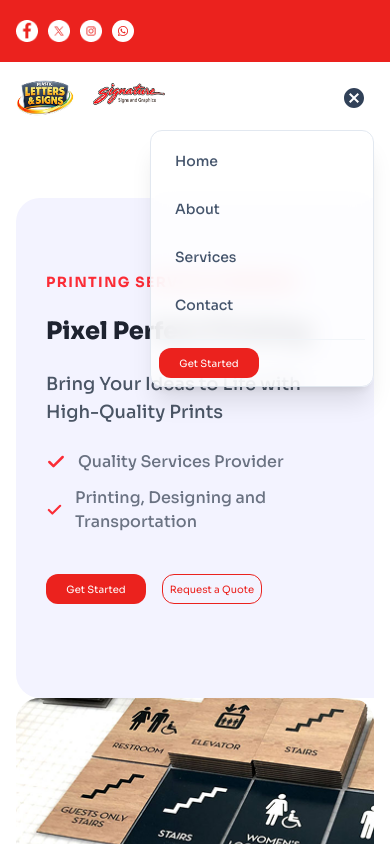
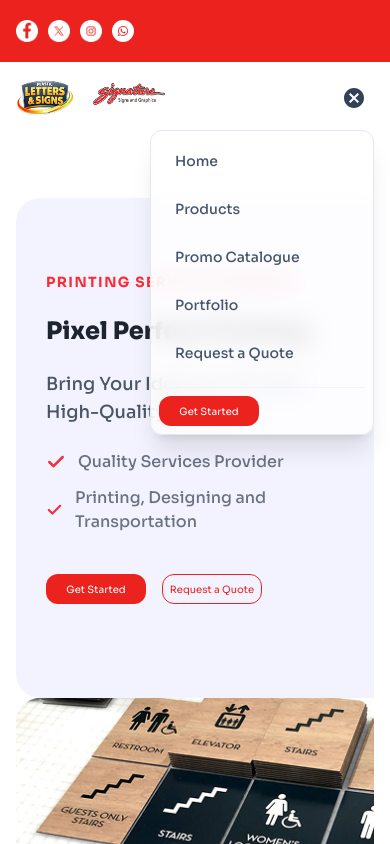
Before and after one commit to RaiyanSohel-byte/printera-website, a Next.js app: page / in a window 390 px wide. Both pictures are taken after a click on the button 354 px from the left and 98 px from the top of the page. Shown: the top 844 px of the page. Built offline with nearby package versions, Linux system fonts and the light colour scheme.

Commit message:
navlink changed for mobile

```diff
--- a/app/components/home/ShopByProduct.jsx
+++ b/app/components/home/ShopByProduct.jsx
@@ -9,6 +9,7 @@ import product5 from "../../../public/Products/product5.png";
 import product6 from "../../../public/Products/product6.png";
 import product7 from "../../../public/Products/product7.png";
 import product8 from "../../../public/Products/product8.png";
+import Link from "next/link";
 const PRODUCTS = [
   {
     id: 1,
@@ -139,13 +140,13 @@ export default function ShopByProduct() {
 
         {/* Footer Link */}
         <div className="mt-12 text-center">
-          <a
-            href="/all-products"
+          <Link
+            href="/products"
             className="inline-flex items-center text-[#EE2A24] font-semibold hover:underline group"
           >
             View All Products
             <ArrowRight className="ml-2 w-4 h-4 transition-transform group-hover:translate-x-1" />
-          </a>
+          </Link>
         </div>
       </div>
     </section>
--- a/app/components/shared/MobileNavbar.jsx
+++ b/app/components/shared/MobileNavbar.jsx
@@ -43,9 +43,10 @@ const MobileNavbar = () => {
             <div className="flex flex-col space-y-1">
               {[
                 { name: "Home", href: "/" },
-                { name: "About", href: "/about" },
-                { name: "Services", href: "/services" },
-                { name: "Contact", href: "/contact" },
+                { name: "Products", href: "/products" },
+                { name: "Promo Catalogue", href: "/promo-catalogue" },
+                { name: "Portfolio", href: "/portfolio" },
+                { name: "Request a Quote", href: "/request-quote" },
               ].map((link) => (
                 <Link
                   key={link.name}
```
